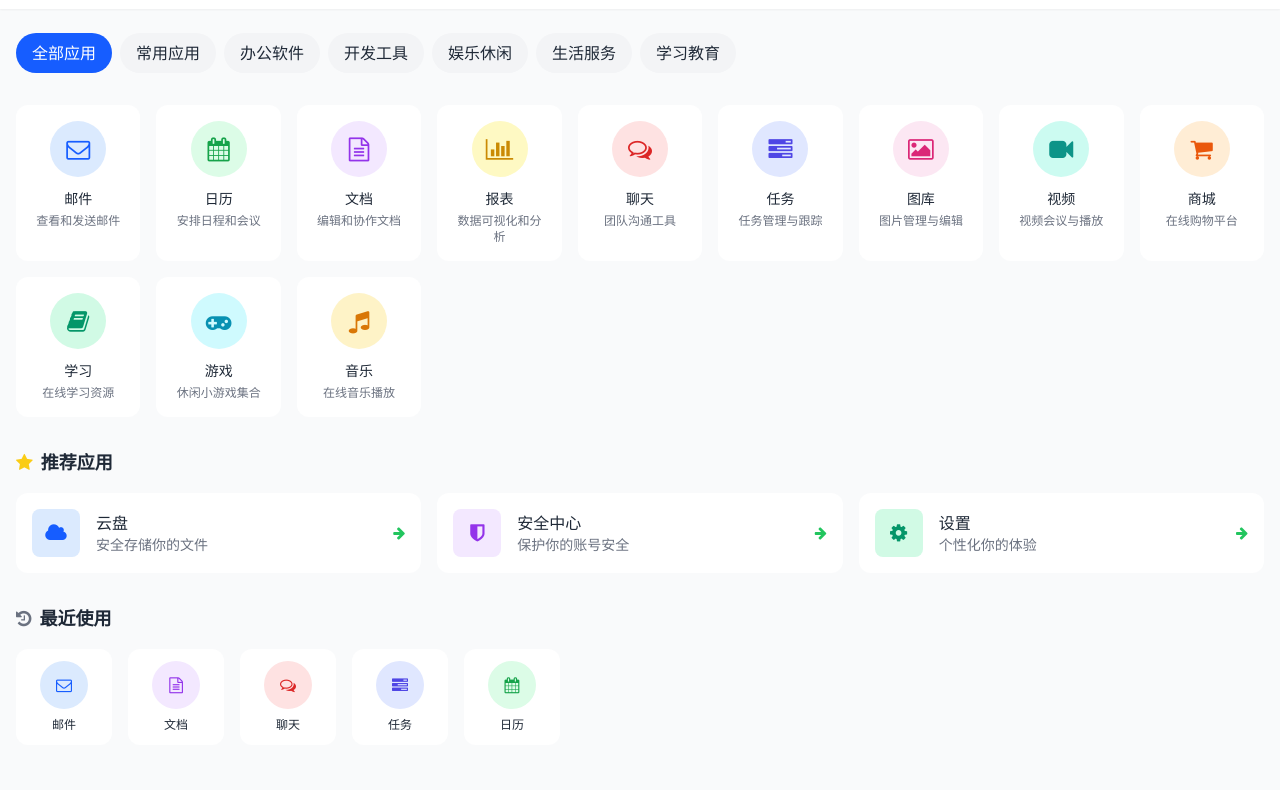
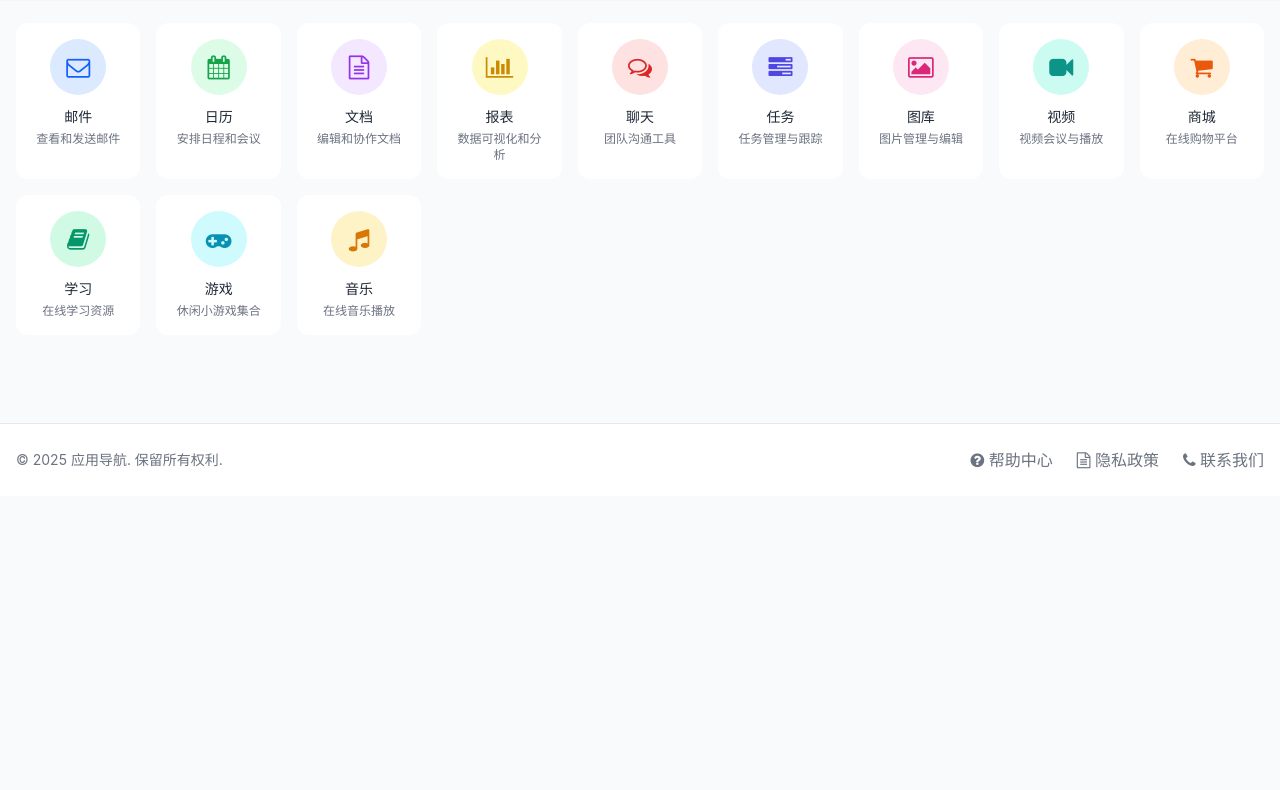
Before and after one commit to Jackhoo1988/paradise, a plain HTML site: page index.html in a window 1280 px wide. Shown: the part 65-855 px from the top of the page. After the commit the page ends 800 px from the top, so only its background shows below. Drawn offline with nearby package versions, Linux system fonts and the light colour scheme.

Commit message:
首页速度优化

```diff
--- a/index.html
+++ b/index.html
@@ -53,43 +53,43 @@
                 <i class="fa fa-th-large text-primary text-2xl"></i>
                 <h1 class="text-xl font-bold text-gray-800">应用导航</h1>
             </div>
-            <div class="hidden md:flex items-center space-x-4">
-                <div class="relative">
-                    <input type="text" placeholder="搜索应用..." class="pl-10 pr-4 py-2 rounded-full border border-gray-200 focus:outline-none focus:ring-2 focus:ring-primary/30 w-64">
-                    <i class="fa fa-search absolute left-3 top-1/2 transform -translate-y-1/2 text-gray-400"></i>
-                </div>
-                <button class="bg-primary text-white px-4 py-2 rounded-lg hover:bg-primary/90 transition-colors">
-                    <i class="fa fa-user-plus mr-1"></i> 登录
-                </button>
-            </div>
-            <button class="md:hidden text-gray-600 text-xl">
-                <i class="fa fa-bars"></i>
-            </button>
+<!--            <div class="hidden md:flex items-center space-x-4">-->
+<!--                <div class="relative">-->
+<!--                    <input type="text" placeholder="搜索应用..." class="pl-10 pr-4 py-2 rounded-full border border-gray-200 focus:outline-none focus:ring-2 focus:ring-primary/30 w-64">-->
+<!--                    <i class="fa fa-search absolute left-3 top-1/2 transform -translate-y-1/2 text-gray-400"></i>-->
+<!--                </div>-->
+<!--                <button class="bg-primary text-white px-4 py-2 rounded-lg hover:bg-primary/90 transition-colors">-->
+<!--                    <i class="fa fa-user-plus mr-1"></i> 登录-->
+<!--                </button>-->
+<!--            </div>-->
+<!--            <button class="md:hidden text-gray-600 text-xl">-->
+<!--                <i class="fa fa-bars"></i>-->
+<!--            </button>-->
         </div>
     </header>
 
-    <!-- 移动端搜索框 -->
-    <div class="md:hidden px-4 py-3 bg-white border-b border-gray-100">
-        <div class="relative">
-            <input type="text" placeholder="搜索应用..." class="w-full pl-10 pr-4 py-2 rounded-full border border-gray-200 focus:outline-none focus:ring-2 focus:ring-primary/30">
-            <i class="fa fa-search absolute left-3 top-1/2 transform -translate-y-1/2 text-gray-400"></i>
-        </div>
-    </div>
+<!--    &lt;!&ndash; 移动端搜索框 &ndash;&gt;-->
+<!--    <div class="md:hidden px-4 py-3 bg-white border-b border-gray-100">-->
+<!--        <div class="relative">-->
+<!--            <input type="text" placeholder="搜索应用..." class="w-full pl-10 pr-4 py-2 rounded-full border border-gray-200 focus:outline-none focus:ring-2 focus:ring-primary/30">-->
+<!--            <i class="fa fa-search absolute left-3 top-1/2 transform -translate-y-1/2 text-gray-400"></i>-->
+<!--        </div>-->
+<!--    </div>-->
 
     <!-- 主要内容区 -->
     <main class="container mx-auto px-4 py-6">
         <!-- 分类标签栏 -->
-        <div class="mb-6 overflow-x-auto scrollbar-hide">
-            <div class="flex space-x-2 pb-2 min-w-max">
-                <button class="px-4 py-2 rounded-full bg-primary text-white">全部应用</button>
-                <button class="px-4 py-2 rounded-full bg-gray-100 hover:bg-gray-200 transition-colors">常用应用</button>
-                <button class="px-4 py-2 rounded-full bg-gray-100 hover:bg-gray-200 transition-colors">办公软件</button>
-                <button class="px-4 py-2 rounded-full bg-gray-100 hover:bg-gray-200 transition-colors">开发工具</button>
-                <button class="px-4 py-2 rounded-full bg-gray-100 hover:bg-gray-200 transition-colors">娱乐休闲</button>
-                <button class="px-4 py-2 rounded-full bg-gray-100 hover:bg-gray-200 transition-colors">生活服务</button>
-                <button class="px-4 py-2 rounded-full bg-gray-100 hover:bg-gray-200 transition-colors">学习教育</button>
-            </div>
-        </div>
+<!--        <div class="mb-6 overflow-x-auto scrollbar-hide">-->
+<!--            <div class="flex space-x-2 pb-2 min-w-max">-->
+<!--                <button class="px-4 py-2 rounded-full bg-primary text-white">全部应用</button>-->
+<!--                <button class="px-4 py-2 rounded-full bg-gray-100 hover:bg-gray-200 transition-colors">常用应用</button>-->
+<!--                <button class="px-4 py-2 rounded-full bg-gray-100 hover:bg-gray-200 transition-colors">办公软件</button>-->
+<!--                <button class="px-4 py-2 rounded-full bg-gray-100 hover:bg-gray-200 transition-colors">开发工具</button>-->
+<!--                <button class="px-4 py-2 rounded-full bg-gray-100 hover:bg-gray-200 transition-colors">娱乐休闲</button>-->
+<!--                <button class="px-4 py-2 rounded-full bg-gray-100 hover:bg-gray-200 transition-colors">生活服务</button>-->
+<!--                <button class="px-4 py-2 rounded-full bg-gray-100 hover:bg-gray-200 transition-colors">学习教育</button>-->
+<!--            </div>-->
+<!--        </div>-->
 
         <!-- 应用网格 -->
         <div class="grid grid-apps gap-4 mb-8">
@@ -202,105 +202,105 @@
             </a>
         </div>
 
-        <!-- 推荐应用区域 -->
-        <section class="mb-8">
-            <h2 class="text-lg font-semibold mb-4 flex items-center">
-                <i class="fa fa-star text-yellow-400 mr-2"></i> 推荐应用
-            </h2>
-            <div class="grid grid-cols-1 md:grid-cols-2 lg:grid-cols-3 gap-4">
-                <!-- 推荐应用卡片 1 -->
-                <a href="#" class="bg-white rounded-xl p-4 flex items-center card-hover">
-                    <div class="w-12 h-12 rounded-lg bg-blue-100 flex items-center justify-center mr-4">
-                        <i class="fa fa-cloud text-primary text-xl"></i>
-                    </div>
-                    <div>
-                        <h3 class="font-medium">云盘</h3>
-                        <p class="text-sm text-gray-500">安全存储你的文件</p>
-                    </div>
-                    <div class="ml-auto text-green-500 text-sm">
-                        <i class="fa fa-arrow-right"></i>
-                    </div>
-                </a>
+<!--        &lt;!&ndash; 推荐应用区域 &ndash;&gt;-->
+<!--        <section class="mb-8">-->
+<!--            <h2 class="text-lg font-semibold mb-4 flex items-center">-->
+<!--                <i class="fa fa-star text-yellow-400 mr-2"></i> 推荐应用-->
+<!--            </h2>-->
+<!--            <div class="grid grid-cols-1 md:grid-cols-2 lg:grid-cols-3 gap-4">-->
+<!--                &lt;!&ndash; 推荐应用卡片 1 &ndash;&gt;-->
+<!--                <a href="#" class="bg-white rounded-xl p-4 flex items-center card-hover">-->
+<!--                    <div class="w-12 h-12 rounded-lg bg-blue-100 flex items-center justify-center mr-4">-->
+<!--                        <i class="fa fa-cloud text-primary text-xl"></i>-->
+<!--                    </div>-->
+<!--                    <div>-->
+<!--                        <h3 class="font-medium">云盘</h3>-->
+<!--                        <p class="text-sm text-gray-500">安全存储你的文件</p>-->
+<!--                    </div>-->
+<!--                    <div class="ml-auto text-green-500 text-sm">-->
+<!--                        <i class="fa fa-arrow-right"></i>-->
+<!--                    </div>-->
+<!--                </a>-->
 
-                <!-- 推荐应用卡片 2 -->
-                <a href="#" class="bg-white rounded-xl p-4 flex items-center card-hover">
-                    <div class="w-12 h-12 rounded-lg bg-purple-100 flex items-center justify-center mr-4">
-                        <i class="fa fa-shield text-purple-600 text-xl"></i>
-                    </div>
-                    <div>
-                        <h3 class="font-medium">安全中心</h3>
-                        <p class="text-sm text-gray-500">保护你的账号安全</p>
-                    </div>
-                    <div class="ml-auto text-green-500 text-sm">
-                        <i class="fa fa-arrow-right"></i>
-                    </div>
-                </a>
+<!--                &lt;!&ndash; 推荐应用卡片 2 &ndash;&gt;-->
+<!--                <a href="#" class="bg-white rounded-xl p-4 flex items-center card-hover">-->
+<!--                    <div class="w-12 h-12 rounded-lg bg-purple-100 flex items-center justify-center mr-4">-->
+<!--                        <i class="fa fa-shield text-purple-600 text-xl"></i>-->
+<!--                    </div>-->
+<!--                    <div>-->
+<!--                        <h3 class="font-medium">安全中心</h3>-->
+<!--                        <p class="text-sm text-gray-500">保护你的账号安全</p>-->
+<!--                    </div>-->
+<!--                    <div class="ml-auto text-green-500 text-sm">-->
+<!--                        <i class="fa fa-arrow-right"></i>-->
+<!--                    </div>-->
+<!--                </a>-->
 
-                <!-- 推荐应用卡片 3 -->
-                <a href="#" class="bg-white rounded-xl p-4 flex items-center card-hover">
-                    <div class="w-12 h-12 rounded-lg bg-emerald-100 flex items-center justify-center mr-4">
-                        <i class="fa fa-cog text-emerald-600 text-xl"></i>
-                    </div>
-                    <div>
-                        <h3 class="font-medium">设置</h3>
-                        <p class="text-sm text-gray-500">个性化你的体验</p>
-                    </div>
-                    <div class="ml-auto text-green-500 text-sm">
-                        <i class="fa fa-arrow-right"></i>
-                    </div>
-                </a>
-            </div>
-        </section>
+<!--                &lt;!&ndash; 推荐应用卡片 3 &ndash;&gt;-->
+<!--                <a href="#" class="bg-white rounded-xl p-4 flex items-center card-hover">-->
+<!--                    <div class="w-12 h-12 rounded-lg bg-emerald-100 flex items-center justify-center mr-4">-->
+<!--                        <i class="fa fa-cog text-emerald-600 text-xl"></i>-->
+<!--                    </div>-->
+<!--                    <div>-->
+<!--                        <h3 class="font-medium">设置</h3>-->
+<!--                        <p class="text-sm text-gray-500">个性化你的体验</p>-->
+<!--                    </div>-->
+<!--                    <div class="ml-auto text-green-500 text-sm">-->
+<!--                        <i class="fa fa-arrow-right"></i>-->
+<!--                    </div>-->
+<!--                </a>-->
+<!--            </div>-->
+<!--        </section>-->
 
-        <!-- 最近使用区域 -->
-        <section>
-            <h2 class="text-lg font-semibold mb-4 flex items-center">
-                <i class="fa fa-history text-gray-500 mr-2"></i> 最近使用
-            </h2>
-            <div class="overflow-x-auto scrollbar-hide">
-                <div class="flex space-x-4 pb-4 min-w-max">
-                    <!-- 最近使用应用卡片 1 -->
-                    <a href="#" class="bg-white rounded-xl p-3 text-center w-24 card-hover">
-                        <div class="w-12 h-12 mx-auto mb-2 rounded-full bg-blue-100 flex items-center justify-center">
-                            <i class="fa fa-envelope-o text-primary"></i>
-                        </div>
-                        <h3 class="font-medium text-xs truncate">邮件</h3>
-                    </a>
+<!--        &lt;!&ndash; 最近使用区域 &ndash;&gt;-->
+<!--        <section>-->
+<!--            <h2 class="text-lg font-semibold mb-4 flex items-center">-->
+<!--                <i class="fa fa-history text-gray-500 mr-2"></i> 最近使用-->
+<!--            </h2>-->
+<!--            <div class="overflow-x-auto scrollbar-hide">-->
+<!--                <div class="flex space-x-4 pb-4 min-w-max">-->
+<!--                    &lt;!&ndash; 最近使用应用卡片 1 &ndash;&gt;-->
+<!--                    <a href="#" class="bg-white rounded-xl p-3 text-center w-24 card-hover">-->
+<!--                        <div class="w-12 h-12 mx-auto mb-2 rounded-full bg-blue-100 flex items-center justify-center">-->
+<!--                            <i class="fa fa-envelope-o text-primary"></i>-->
+<!--                        </div>-->
+<!--                        <h3 class="font-medium text-xs truncate">邮件</h3>-->
+<!--                    </a>-->
 
-                    <!-- 最近使用应用卡片 2 -->
-                    <a href="#" class="bg-white rounded-xl p-3 text-center w-24 card-hover">
-                        <div class="w-12 h-12 mx-auto mb-2 rounded-full bg-purple-100 flex items-center justify-center">
-                            <i class="fa fa-file-text-o text-purple-600"></i>
-                        </div>
-                        <h3 class="font-medium text-xs truncate">文档</h3>
-                    </a>
+<!--                    &lt;!&ndash; 最近使用应用卡片 2 &ndash;&gt;-->
+<!--                    <a href="#" class="bg-white rounded-xl p-3 text-center w-24 card-hover">-->
+<!--                        <div class="w-12 h-12 mx-auto mb-2 rounded-full bg-purple-100 flex items-center justify-center">-->
+<!--                            <i class="fa fa-file-text-o text-purple-600"></i>-->
+<!--                        </div>-->
+<!--                        <h3 class="font-medium text-xs truncate">文档</h3>-->
+<!--                    </a>-->
 
-                    <!-- 最近使用应用卡片 3 -->
-                    <a href="#" class="bg-white rounded-xl p-3 text-center w-24 card-hover">
-                        <div class="w-12 h-12 mx-auto mb-2 rounded-full bg-red-100 flex items-center justify-center">
-                            <i class="fa fa-comments-o text-red-600"></i>
-                        </div>
-                        <h3 class="font-medium text-xs truncate">聊天</h3>
-                    </a>
+<!--                    &lt;!&ndash; 最近使用应用卡片 3 &ndash;&gt;-->
+<!--                    <a href="#" class="bg-white rounded-xl p-3 text-center w-24 card-hover">-->
+<!--                        <div class="w-12 h-12 mx-auto mb-2 rounded-full bg-red-100 flex items-center justify-center">-->
+<!--                            <i class="fa fa-comments-o text-red-600"></i>-->
+<!--                        </div>-->
+<!--                        <h3 class="font-medium text-xs truncate">聊天</h3>-->
+<!--                    </a>-->
 
-                    <!-- 最近使用应用卡片 4 -->
-                    <a href="#" class="bg-white rounded-xl p-3 text-center w-24 card-hover">
-                        <div class="w-12 h-12 mx-auto mb-2 rounded-full bg-indigo-100 flex items-center justify-center">
-                            <i class="fa fa-tasks text-indigo-600"></i>
-                        </div>
-                        <h3 class="font-medium text-xs truncate">任务</h3>
-                    </a>
+<!--                    &lt;!&ndash; 最近使用应用卡片 4 &ndash;&gt;-->
+<!--                    <a href="#" class="bg-white rounded-xl p-3 text-center w-24 card-hover">-->
+<!--                        <div class="w-12 h-12 mx-auto mb-2 rounded-full bg-indigo-100 flex items-center justify-center">-->
+<!--                            <i class="fa fa-tasks text-indigo-600"></i>-->
+<!--                        </div>-->
+<!--                        <h3 class="font-medium text-xs truncate">任务</h3>-->
+<!--                    </a>-->
 
-                    <!-- 最近使用应用卡片 5 -->
-                    <a href="#" class="bg-white rounded-xl p-3 text-center w-24 card-hover">
-                        <div class="w-12 h-12 mx-auto mb-2 rounded-full bg-green-100 flex items-center justify-center">
-                            <i class="fa fa-calendar text-green-600"></i>
-                        </div>
-                        <h3 class="font-medium text-xs truncate">日历</h3>
-                    </a>
-                </div>
-            </div>
-        </section>
+<!--                    &lt;!&ndash; 最近使用应用卡片 5 &ndash;&gt;-->
+<!--                    <a href="#" class="bg-white rounded-xl p-3 text-center w-24 card-hover">-->
+<!--                        <div class="w-12 h-12 mx-auto mb-2 rounded-full bg-green-100 flex items-center justify-center">-->
+<!--                            <i class="fa fa-calendar text-green-600"></i>-->
+<!--                        </div>-->
+<!--                        <h3 class="font-medium text-xs truncate">日历</h3>-->
+<!--                    </a>-->
+<!--                </div>-->
+<!--            </div>-->
+<!--        </section>-->
     </main>
 
     <!-- 页脚 -->
```
